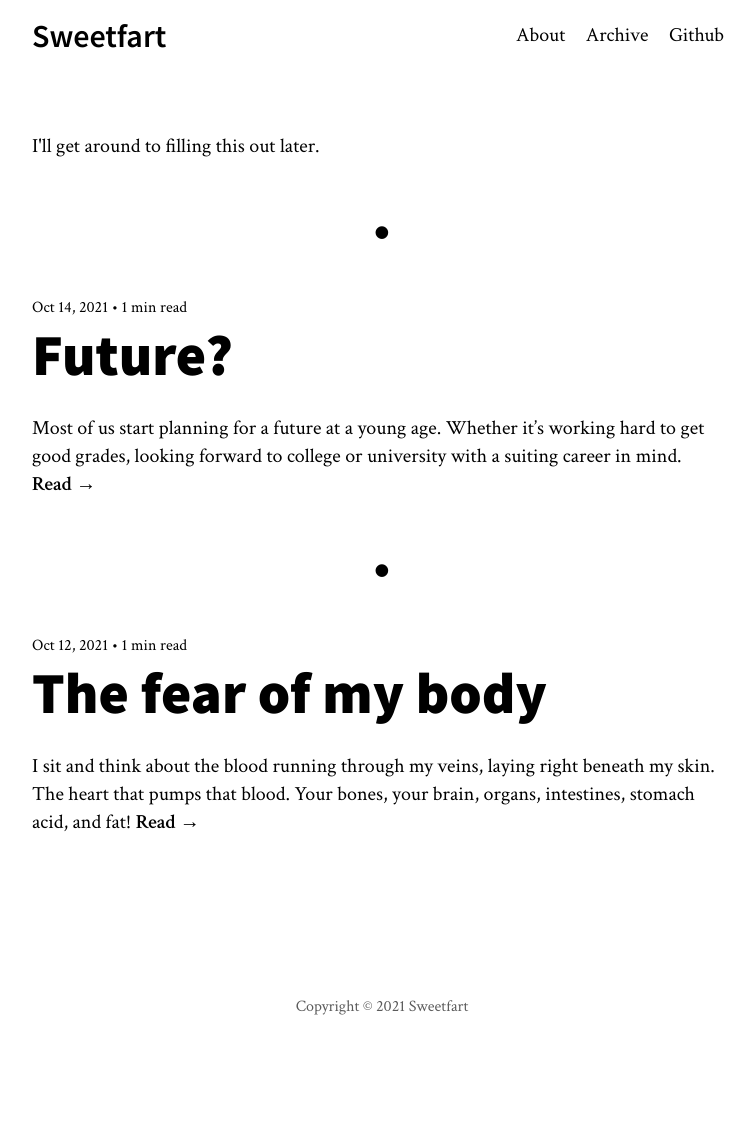
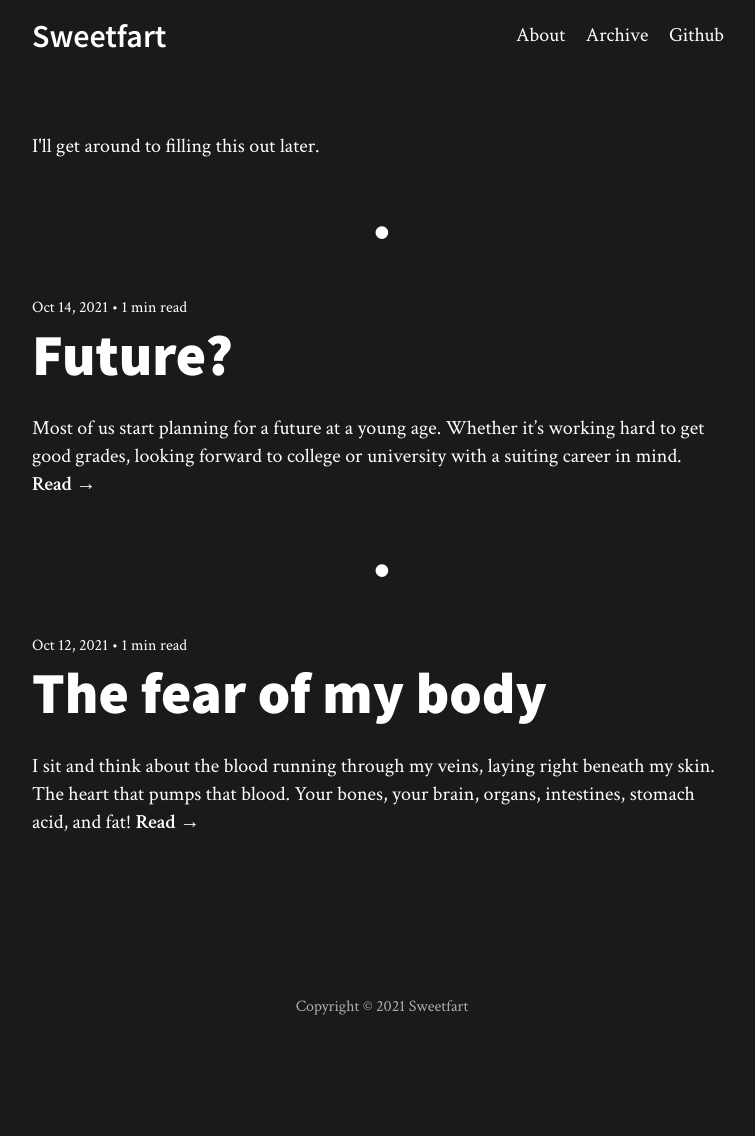
Before and after one commit to sweetfart/sweetfart.github.io, a Jekyll site: the page built from index.html, in a window 1280 px wide. Shown: the whole page, without its empty margins (258-1013 px from the left). Built offline with Jekyll 4.4.1, drawn with Linux system fonts in a browser that asks for light colours; nearby versions of some CDN libraries; the list of posts is cut into pages by our own code.

Commit message:
Update style.css
Removed dark mode support

```diff
--- a/css/style.css
+++ b/css/style.css
@@ -1,9 +1,5 @@
 ---
 ---
-
-:root {
-    color-scheme: light, dark;
-}
 
 .clearfix:after {
   visibility: hidden;
@@ -23,19 +19,8 @@ body {
   font-weight: 400;
   background-repeat: no-repeat;
   background-size: 100%;
-}
-
-@media screen and (prefers-color-scheme: light) {
-  body {
-      background-color: #FFFFFF;
-  }
-}
-
-@media screen and (prefers-color-scheme: dark) {
-  body {
-      background-color: #1a1a18;
-      color: #FFFFFF;
-  }
+  background-color: #1a1a18;
+  color: #FFFFFF;
 }
 
 html, body {
```
